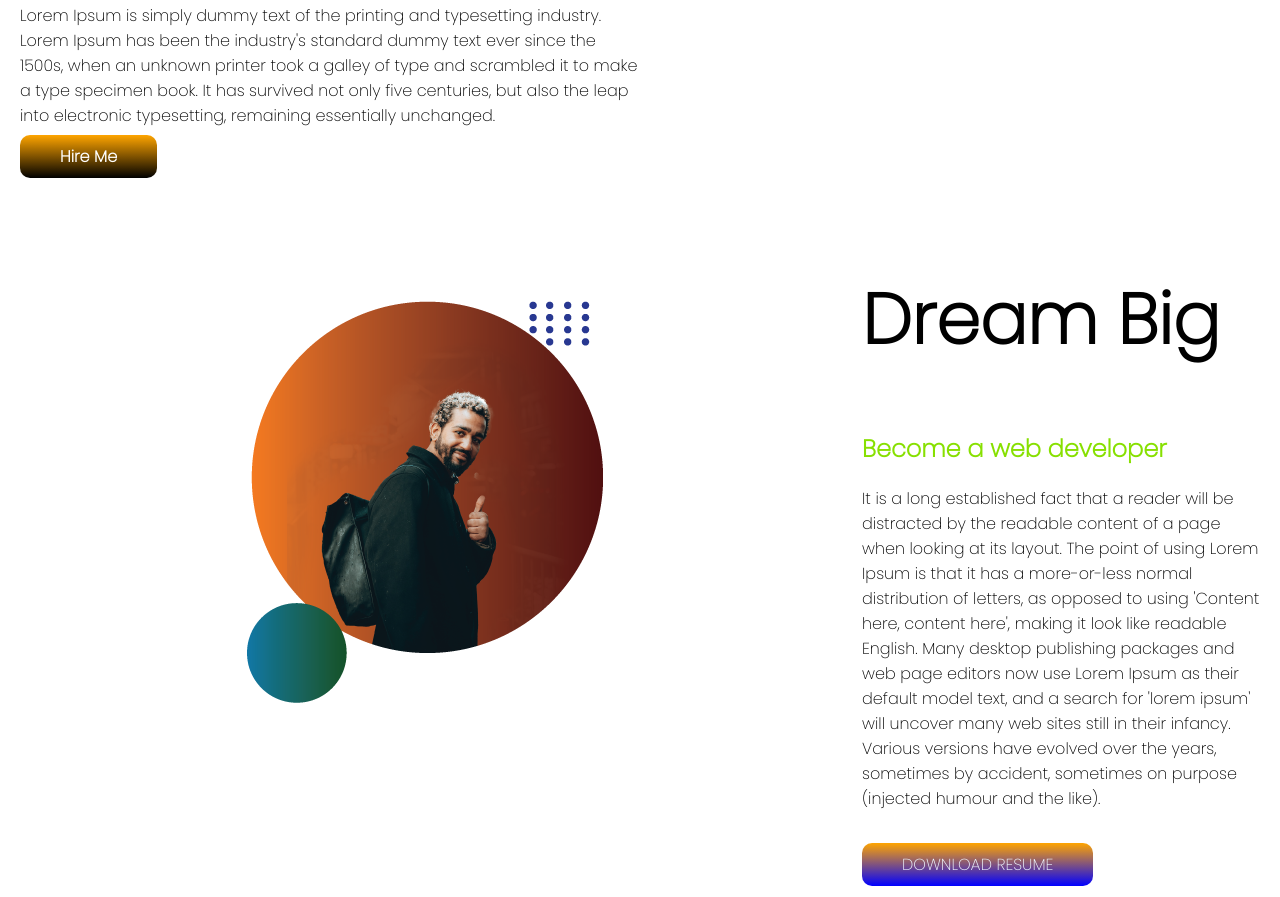
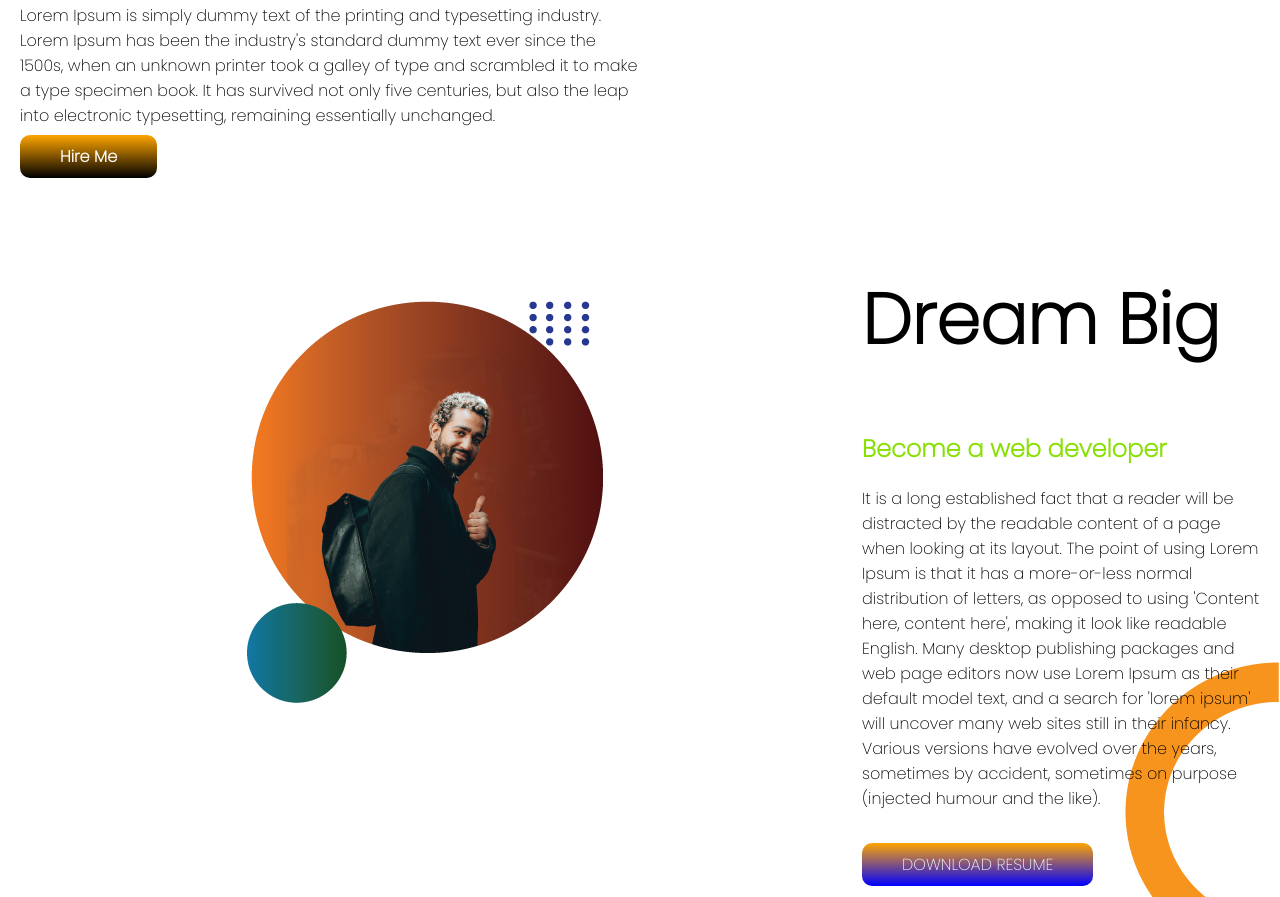
Before and after one commit to Sovan-Maitra/developer-protfolio, a plain HTML site: page index.html in a window 1280 px wide. Shown: the part 557-1454 px from the top of the page. Drawn offline with Linux system fonts and the light colour scheme.

Commit message:
background image

```diff
--- a/style.css
+++ b/style.css
@@ -35,6 +35,10 @@ section{
 }
 .big-dream{
     display: flex;
+    background-image: url(Design4.png);
+    background-repeat: no-repeat;
+    background-position: right;
+
 }
 .resume{
     text-decoration: none;
```
Also changed, not shown: Design4.png (added).
